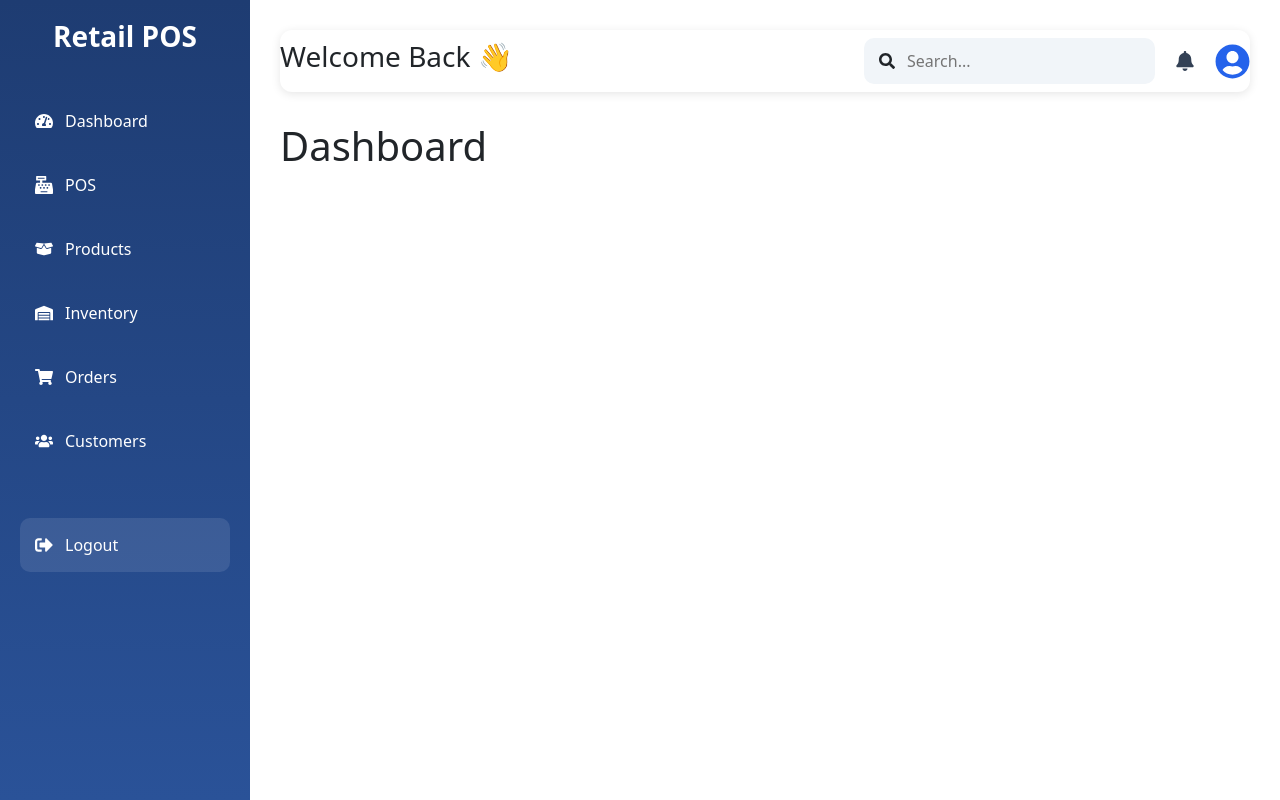
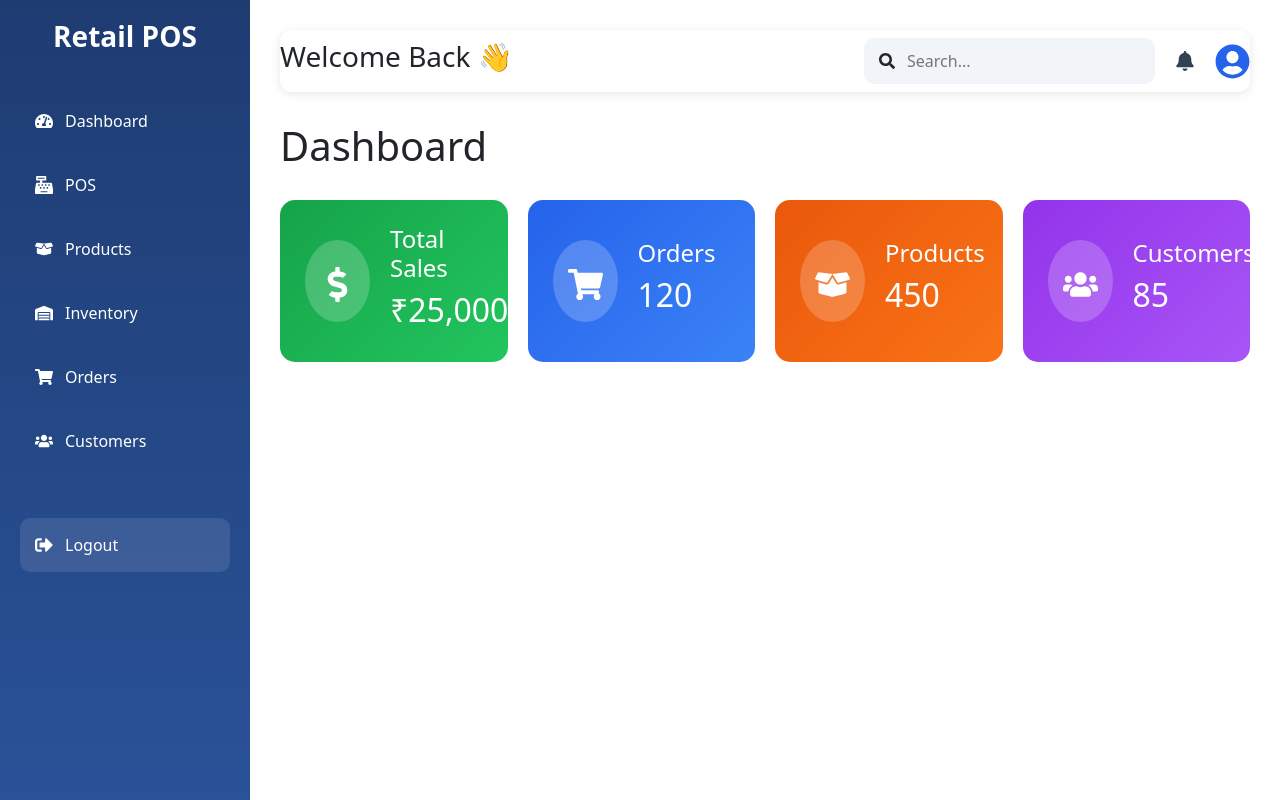
Before and after one commit to 21A91A05H3/Retail_POSsystem_project, a React (Create React App) app in the folder client/: page /dashboard in a window 1280 px wide. Built offline with nearby package versions, Linux system fonts and the light colour scheme.

Commit message:
dashboard card added and updated

```diff
--- /dev/null
+++ b/client/src/components/DashboardCards/dashboardcards.css
@@ -0,0 +1,80 @@
+.cards-container{
+
+    display: grid;
+
+    grid-template-columns:
+    repeat(auto-fit, minmax(220px, 1fr));
+
+    gap: 20px;
+
+    margin-top: 30px;
+}
+
+.dashboard-card{
+
+    padding: 25px;
+
+    border-radius: 15px;
+
+    color: white;
+
+    display: flex;
+
+    align-items: center;
+
+    gap: 20px;
+
+    transition: 0.3s;
+
+    cursor: pointer;
+}
+
+.dashboard-card:hover{
+
+    transform: translateY(-5px);
+
+    box-shadow: 0px 8px 20px rgba(0,0,0,0.2);
+}
+
+.card-icon{
+
+    font-size: 35px;
+
+    background-color: rgba(255,255,255,0.2);
+
+    padding: 15px;
+
+    border-radius: 50%;
+}
+
+.sales{
+    background: linear-gradient(
+        135deg,
+        #16a34a,
+        #22c55e
+    );
+}
+
+.orders{
+    background: linear-gradient(
+        135deg,
+        #2563eb,
+        #3b82f6
+    );
+}
+
+.products{
+    background: linear-gradient(
+        135deg,
+        #ea580c,
+        #f97316
+    );
+}
+
+.customers{
+    background: linear-gradient(
+        135deg,
+        #9333ea,
+        #a855f7
+    );
+}
--- /dev/null
+++ b/client/src/components/DashboardCards/dashboardcards.js
@@ -0,0 +1,81 @@
+import React from "react";
+import "./dashboardcards.css";
+
+import {
+  FaDollarSign,
+  FaShoppingCart,
+  FaBoxOpen,
+  FaUsers
+} from "react-icons/fa";
+
+function DashboardCards() {
+
+  const cards = [
+
+    {
+      title: "Total Sales",
+      value: "₹25,000",
+      icon: <FaDollarSign />,
+      color: "sales"
+    },
+
+    {
+      title: "Orders",
+      value: "120",
+      icon: <FaShoppingCart />,
+      color: "orders"
+    },
+
+    {
+      title: "Products",
+      value: "450",
+      icon: <FaBoxOpen />,
+      color: "products"
+    },
+
+    {
+      title: "Customers",
+      value: "85",
+      icon: <FaUsers />,
+      color: "customers"
+    }
+
+  ];
+
+  return (
+
+    <div className="cards-container">
+
+      {
+        cards.map((card, index) => (
+
+          <div
+            className={`dashboard-card ${card.color}`}
+            key={index}
+          >
+
+            <div className="card-icon">
+              {card.icon}
+            </div>
+
+            <div>
+
+              <h4>
+                {card.title}
+              </h4>
+
+              <h2>
+                {card.value}
+              </h2>
+
+            </div>
+
+          </div>
+        ))
+      }
+
+    </div>
+  );
+}
+
+export default DashboardCards;
--- a/client/src/pages/Dashboard/Dashboard.js
+++ b/client/src/pages/Dashboard/Dashboard.js
@@ -3,6 +3,7 @@ import "./Dashboard.css";
 
 import Sidebar from "../../components/Sidebar/sidebar";
 import Navbar from "../../components/Navbar/navbar";
+import DashboardCards from "../../components/DashboardCards/dashboardcards";
 
 function Dashboard() {
 
@@ -20,6 +21,8 @@ function Dashboard() {
           Dashboard
         </h1>
 
+        <DashboardCards />
+
       </div>
 
     </div>
```
